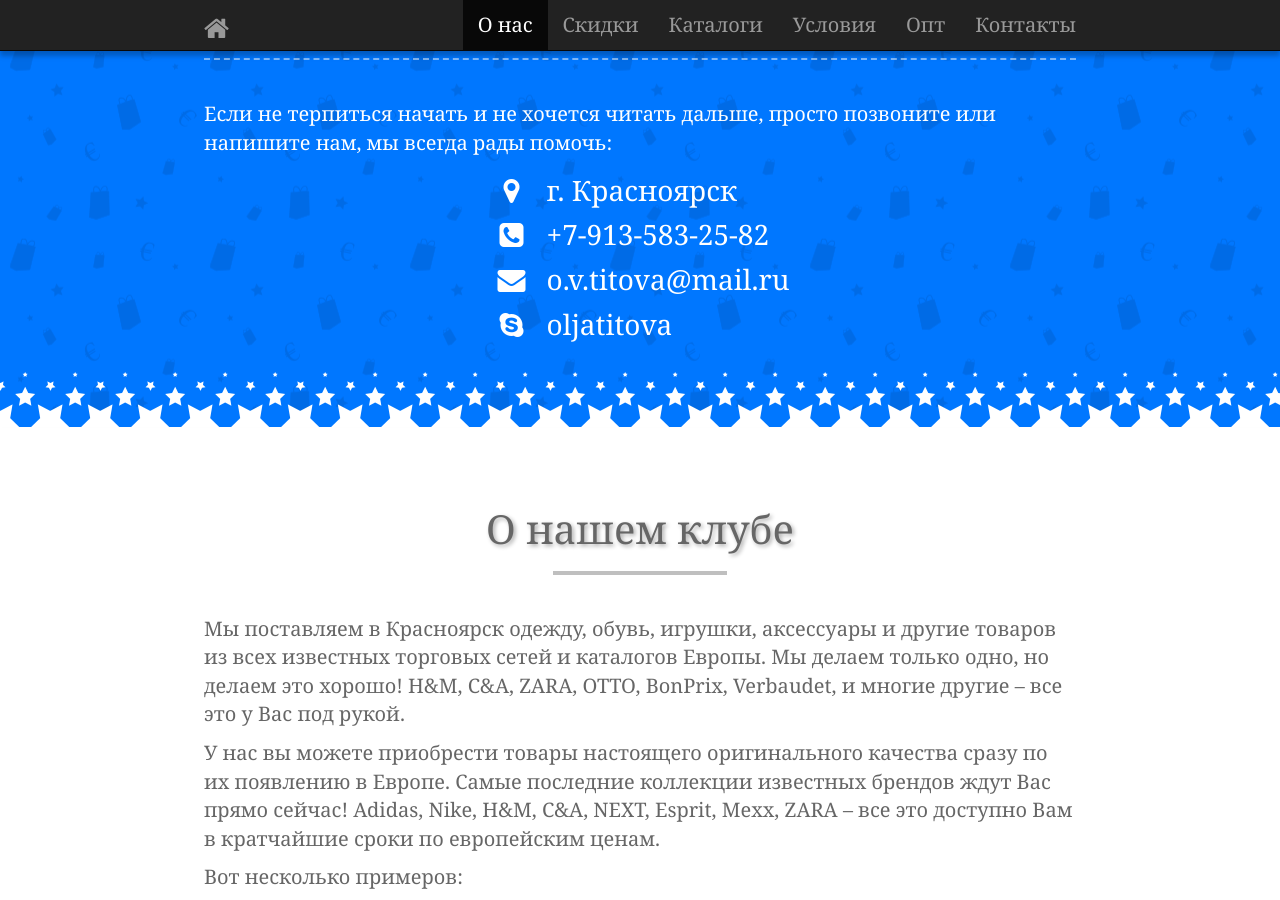
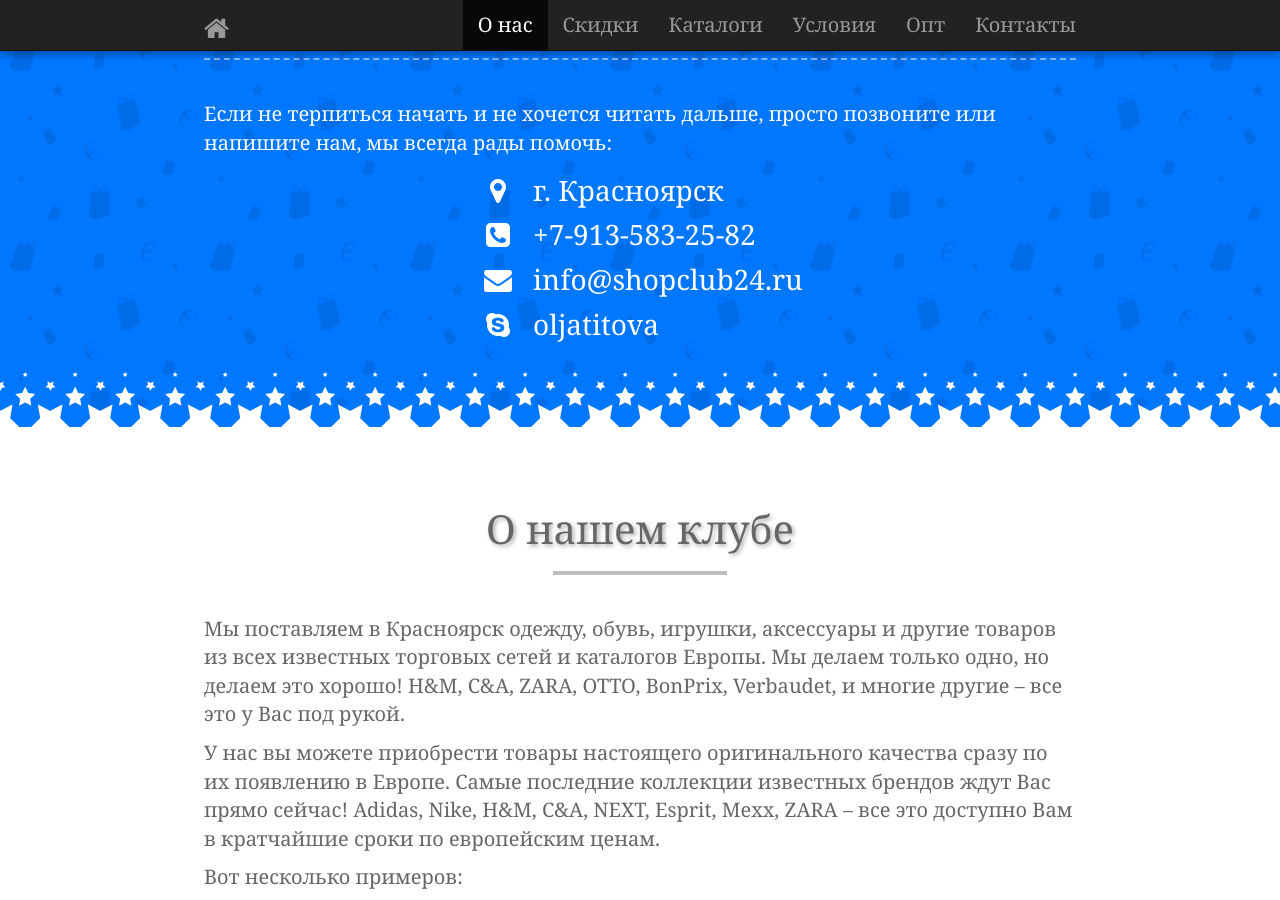
Before and after one commit to euroshop/euroshop.github.io, a Jekyll site: the page built from index.html, in a window 1280 px wide and 900 px high, scrolled down 1002 px. Built offline with Jekyll 4.4.1, drawn with Linux system fonts in a browser that asks for light colours; nearby versions of some CDN libraries; Markdown is read by kramdown in place of the engine named in the settings; some of the changed text lies outside the part shown.

Commit message:
contacts

```diff
--- a/_includes/contacts.html
+++ b/_includes/contacts.html
@@ -2,7 +2,7 @@
 	<ul>
 		<li><span class="fa fa-map-marker"></span>г. Красноярск</li>
 		<li><span class="fa fa-phone-square"></span>+7-913-583-25-82</li>
-		<li><span class="fa fa-envelope"></span><a href="mailto:o.v.titova@mail.ru">o.v.titova@mail.ru</a></li>
+		<li><span class="fa fa-envelope"></span><a href="mailto:info@shopclub24.ru">info@shopclub24.ru</a></li>
 		<li><span class="fa fa-skype"></span>oljatitova</li>
 	</ul>
 </div>
```
